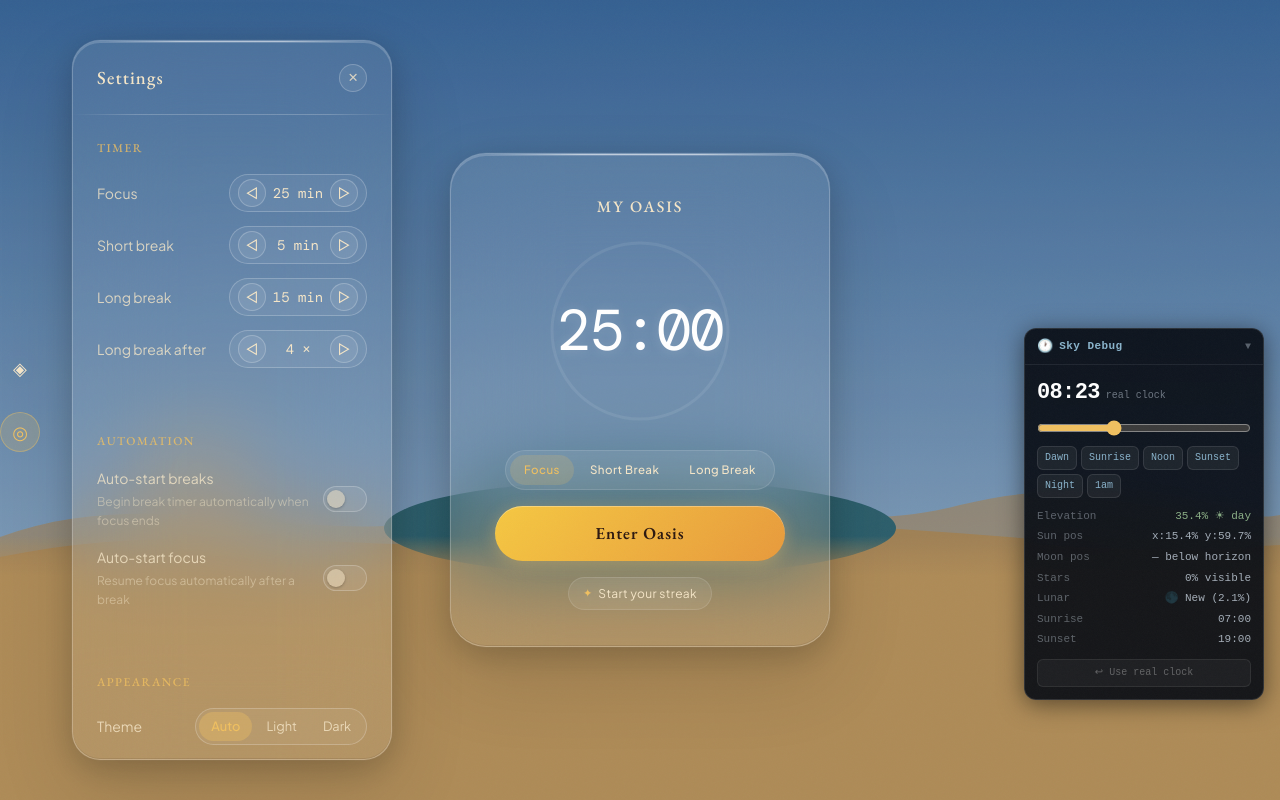
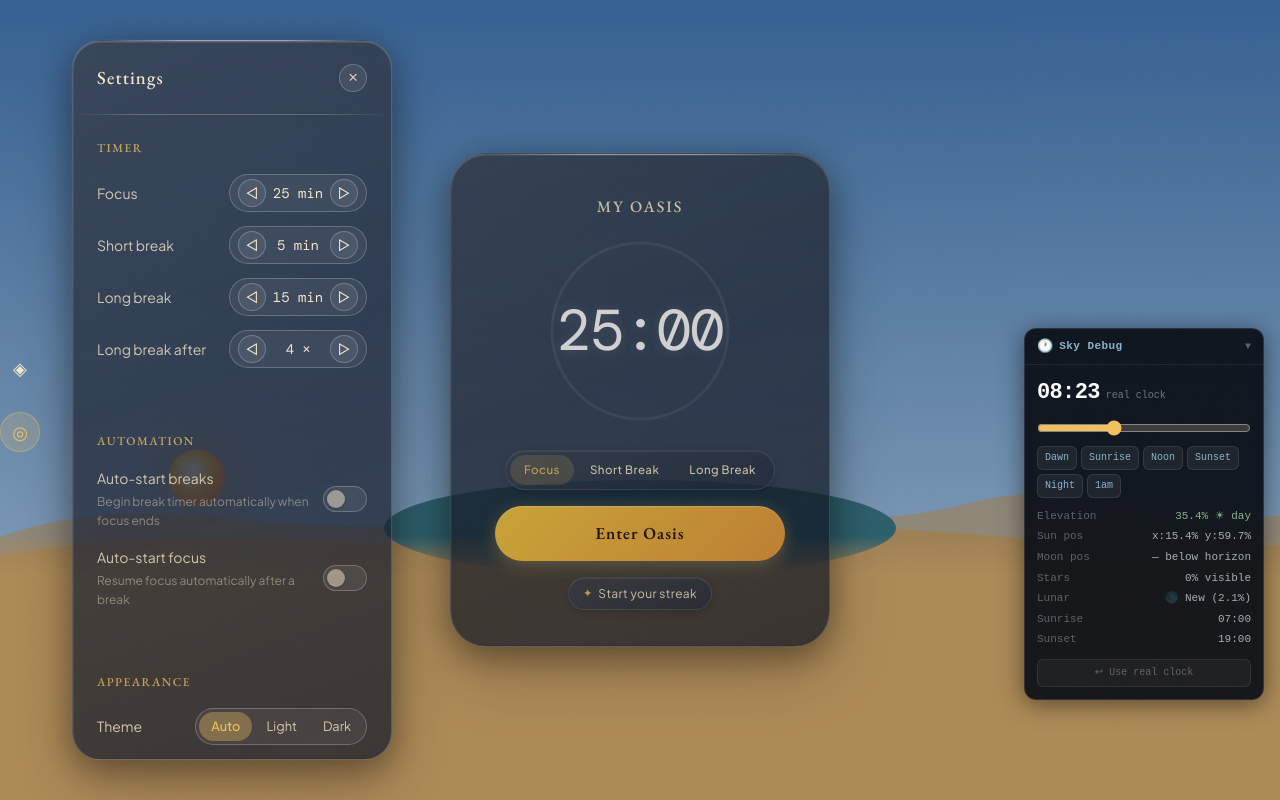
Before and after one commit to muadzyamani/oasis, a React (Vite) app: page / in a window 1280 px wide. Both pictures are taken after a click on the button "Settings". Built offline with nearby package versions, Linux system fonts and the light colour scheme; a web font is replaced by a local one.

Commit message:
Bugfix: Fixing water/background texture glitch

```diff
--- a/src/components/overlays/SettingsPanel.tsx
+++ b/src/components/overlays/SettingsPanel.tsx
@@ -6,7 +6,7 @@
    ========================================================================== */
 
 import { useEffect, useRef } from 'react'
-import { AnimatePresence, motion } from 'framer-motion'
+import { motion } from 'framer-motion'
 import { TimerSection } from './settings/TimerSection'
 import { AutomationSection } from './settings/AutomationSection'
 import { AppearanceSection } from './settings/AppearanceSection'
@@ -46,11 +46,8 @@ const panelVariants = {
   },
 }
 
-const backdropVariants = {
-  hidden: { opacity: 0 },
-  visible: { opacity: 1, transition: { duration: 0.22 } },
-  exit: { opacity: 0, transition: { duration: 0.18 } },
-}
+/* Backdrop fades purely via CSS — no Framer Motion mount/unmount */
+const backdropTransition = 'opacity 0.22s ease'
 
 /* ── Divider ───────────────────────────────────────────────────────────────── */
 function Divider() {
@@ -89,30 +86,34 @@ export function SettingsPanel({ open, onClose }: SettingsPanelProps) {
   }, [open])
 
   return (
-    <AnimatePresence>
-      {open && (
     <>
-          {/* ── Backdrop ── */}
-          <motion.div
-            key="settings-backdrop"
-            variants={backdropVariants}
-            initial="hidden"
-            animate="visible"
-            exit="exit"
-            onClick={onClose}
+      {/*
+       * ── Backdrop ──
+       * Always in DOM. CSS opacity + pointer-events control visibility.
+       * Avoids compositor tree re-promotion on mount that flashes scene layers.
+       */}
+      <div
+        onClick={open ? onClose : undefined}
+        aria-hidden="true"
         style={{
           position: 'absolute',
           inset: 0,
           background: 'rgba(0,0,0,0.18)',
           zIndex: 'var(--z-overlay-backdrop)' as unknown as number,
           cursor: 'pointer',
+          opacity: open ? 1 : 0,
+          pointerEvents: open ? 'auto' : 'none',
+          transition: backdropTransition,
         }}
-            aria-hidden="true"
       />
 
-          {/* ── Panel ── */}
+      {/*
+       * ── Panel ──
+       * Always in DOM. Framer Motion animates x/opacity/scale only.
+       * The compositor layer for backdrop-filter is registered at startup,
+       * not on open, so no sibling layers are re-promoted when the panel appears.
+       */}
       <motion.div
-            key="settings-panel"
         ref={panelRef}
         role="dialog"
         aria-modal="true"
@@ -120,8 +121,7 @@ export function SettingsPanel({ open, onClose }: SettingsPanelProps) {
         tabIndex={-1}
         variants={panelVariants}
         initial="hidden"
-            animate="visible"
-            exit="exit"
+        animate={open ? 'visible' : 'hidden'}
         style={{
           position: 'absolute',
           /* Sit just to the right of the 72px-wide NavigationRail */
@@ -134,6 +134,8 @@ export function SettingsPanel({ open, onClose }: SettingsPanelProps) {
           outline: 'none',
           display: 'flex',
           flexDirection: 'column',
+          pointerEvents: open ? 'auto' : 'none',
+          visibility: open ? 'visible' : 'hidden',
         }}
       >
         {/* Glass surface */}
@@ -248,7 +250,5 @@ export function SettingsPanel({ open, onClose }: SettingsPanelProps) {
         </div>
       </motion.div>
     </>
-      )}
-    </AnimatePresence>
   )
 }
--- a/src/components/scene/GroundLayer.tsx
+++ b/src/components/scene/GroundLayer.tsx
@@ -1,4 +1,3 @@
-import { motion } from 'framer-motion'
 import type { TimeOfDay } from '@/types/growth.types'
 import { SCENE_COLORS } from '@/engines/ambientEngine'
 
@@ -13,42 +12,46 @@ export function GroundLayer({ timeOfDay }: GroundLayerProps) {
     <>
       {/* Far dune silhouettes */}
       <div className="absolute left-0 right-0" style={{ bottom: '28%', zIndex: 2, marginBottom: -1 }}>
-        <motion.svg
+        <svg
           viewBox="0 0 1440 120" preserveAspectRatio="none"
           style={{ width: '100%', height: 120, display: 'block' }}
-          animate={{ opacity: 1 }}
         >
-          <motion.path
+          <path
             d="M0,80 C180,20 360,100 540,55 C720,10 900,90 1080,48 C1260,8 1380,70 1440,58 L1440,120 L0,120Z"
-            animate={{ fill: colors.groundFar }}
-            transition={{ duration: 4, ease: 'easeInOut' }}
+            fill={colors.groundFar}
             fillOpacity="0.55"
+            style={{ transition: 'fill 4s ease-in-out' }}
           />
-          <motion.path
+          <path
             d="M0,100 C240,55 480,110 720,78 C960,46 1200,102 1440,88 L1440,120 L0,120Z"
-            animate={{ fill: colors.groundFar }}
-            transition={{ duration: 4, ease: 'easeInOut' }}
+            fill={colors.groundFar}
             fillOpacity="0.75"
+            style={{ transition: 'fill 4s ease-in-out' }}
           />
-        </motion.svg>
+        </svg>
       </div>
 
       {/* Near ground plane */}
-      <motion.div
+      <div
         className="absolute left-0 right-0 bottom-0"
-        style={{ height: '28%', zIndex: 4 }}
-        animate={{ backgroundColor: colors.groundColor }}
-        transition={{ duration: 4, ease: 'easeInOut' }}
+        style={{
+          height: '28%',
+          zIndex: 4,
+          backgroundColor: colors.groundColor,
+          transition: 'background-color 4s ease-in-out',
+        }}
       />
 
       {/* Ground-sky blend at top of ground */}
-      <motion.div
+      <div
         className="absolute left-0 right-0"
-        style={{ bottom: '28%', height: 40, zIndex: 4 }}
-        animate={{
+        style={{
+          bottom: '28%',
+          height: 40,
+          zIndex: 4,
           background: `linear-gradient(to bottom, transparent, ${colors.groundColor})`,
+          transition: 'background 4s ease-in-out',
         }}
-        transition={{ duration: 4, ease: 'easeInOut' }}
       />
     </>
   )
--- a/src/components/scene/OasisScene.tsx
+++ b/src/components/scene/OasisScene.tsx
@@ -19,7 +19,11 @@ export function OasisScene({ atmosphere, oasis, newElementId, preview, previewPr
   const { timeOfDay, sessionActive, sessionProgress, isBreak } = atmosphere
 
   return (
-    <div className="absolute inset-0 overflow-hidden" aria-hidden="true">
+    <div
+      className="absolute inset-0 overflow-hidden"
+      aria-hidden="true"
+      style={{ willChange: 'transform' }}
+    >
       {/* Layer 1: Continuous sky — sun arc, moon phase, stars */}
       <SkyLayer atmosphere={atmosphere} />
 
--- a/src/components/scene/WaterLayer.tsx
+++ b/src/components/scene/WaterLayer.tsx
@@ -17,7 +17,7 @@ export function WaterLayer({ timeOfDay, sessionActive, tier }: WaterLayerProps)
   return (
     <div className="absolute left-0 right-0" style={{ top: '60%', height: '12%', zIndex: 3 }}>
       {/* Water band — elliptical pool */}
-      <motion.div
+      <div
         className="absolute left-1/2"
         style={{
           width: poolWidth,
@@ -25,9 +25,9 @@ export function WaterLayer({ timeOfDay, sessionActive, tier }: WaterLayerProps)
           transform: 'translateX(-50%)',
           borderRadius: '50%',
           overflow: 'hidden',
+          backgroundColor: waterColor,
+          transition: 'background-color 4s ease-in-out',
         }}
-        animate={{ backgroundColor: waterColor }}
-        transition={{ duration: 4, ease: 'easeInOut' }}
       >
         {/* Surface shimmer */}
         <motion.div
@@ -55,7 +55,7 @@ export function WaterLayer({ timeOfDay, sessionActive, tier }: WaterLayerProps)
             transition={{ repeat: Infinity, duration: rippleSpeed, ease: 'easeOut', delay: i * (rippleSpeed / 3) }}
           />
         ))}
-      </motion.div>
+      </div>
     </div>
   )
 }
--- a/src/components/ui/NavigationRail.tsx
+++ b/src/components/ui/NavigationRail.tsx
@@ -58,7 +58,6 @@ export function NavigationRail({ onStatsClick, onSettingsClick, isSettingsActive
               focus-visible:outline-none
             "
             style={{
-              backdropFilter: 'var(--glass-blur)',
               background: isActive ? 'rgba(240,192,96,0.18)' : 'transparent',
               border: isActive
                 ? '1px solid rgba(240,192,96,0.4)'
--- a/src/styles/globals.css
+++ b/src/styles/globals.css
@@ -131,33 +131,76 @@ body::after {
 }
 
 /* ==========================================================================
-   Utility classes (non-Tailwind, scene-specific)
+   Glass / Surface Materials — compositor-safe simulation
+   No backdrop-filter: avoids GPU compositor layer re-promotion that causes
+   scene elements to flash when glass panels enter or leave the DOM.
+
+   The frosted look is achieved with:
+     1. Deep semi-opaque dark base    — gives body and reads as "solid surface"
+     2. Warm frost gradient overlay   — simulates the diffused light of frosted glass
+     3. Inner rim / specular shadow   — inset highlights for Apple Glass depth
+     4. Deep ambient box-shadow       — physical lift off the scene
    ========================================================================== */
 
-/* Apple Glass — primary frosted surface */
+/* Apple Glass — primary surface */
 .glass-panel {
-  background: var(--glass-bg);
-  backdrop-filter: var(--glass-blur);
-  -webkit-backdrop-filter: var(--glass-blur);
-  border: 1px solid var(--glass-border);
-  box-shadow: var(--glass-shadow);
+  background:
+    /* Frost sheen — warm diffuse light across top */
+    linear-gradient(
+      160deg,
+      rgba(255, 248, 235, 0.13) 0%,
+      rgba(255, 248, 235, 0.05) 45%,
+      rgba(15, 25, 42, 0.0)  100%
+    ),
+    /* Deep base — gives opacity without blur */
+    rgba(14, 22, 38, 0.72);
+  border: 1px solid rgba(255, 255, 255, 0.16);
+  box-shadow:
+    /* Inner top rim — specular highlight */
+    0 1.5px 0 0 rgba(255, 255, 255, 0.18) inset,
+    /* Inner bottom rim — depth shadow */
+    0 -1px 0 0 rgba(0, 0, 0, 0.12) inset,
+    /* Inner left rim — side light */
+    1px 0 0 0 rgba(255, 255, 255, 0.07) inset,
+    /* Ambient lift — soft haze under panel */
+    0 8px 32px rgba(0, 0, 0, 0.36),
+    0 24px 64px rgba(0, 0, 0, 0.24),
+    /* Edge outline — 0.5px luminous border */
+    0 0 0 0.5px rgba(255, 255, 255, 0.08);
 }
 
-/* Apple Glass — dark-tinted variant */
+/* Apple Glass — dark-tinted variant (used for darker overlays) */
 .glass-panel-dark {
-  background: var(--glass-bg-dark);
-  backdrop-filter: var(--glass-blur);
-  -webkit-backdrop-filter: var(--glass-blur);
-  border: 1px solid var(--glass-border-dark);
-  box-shadow: var(--glass-shadow);
+  background:
+    linear-gradient(
+      160deg,
+      rgba(255, 248, 235, 0.07) 0%,
+      rgba(255, 248, 235, 0.02) 45%,
+      transparent 100%
+    ),
+    rgba(8, 14, 26, 0.82);
+  border: 1px solid rgba(255, 255, 255, 0.09);
+  box-shadow:
+    0 1.5px 0 0 rgba(255, 255, 255, 0.12) inset,
+    0 -1px 0 0 rgba(0, 0, 0, 0.18) inset,
+    0 8px 32px rgba(0, 0, 0, 0.42),
+    0 24px 64px rgba(0, 0, 0, 0.28),
+    0 0 0 0.5px rgba(255, 255, 255, 0.05);
 }
 
 /* Apple Glass — subtle secondary surface (nested panels, pills) */
 .glass-surface {
-  background: rgba(255, 255, 255, 0.06);
-  backdrop-filter: var(--glass-blur-medium);
-  -webkit-backdrop-filter: var(--glass-blur-medium);
-  border: 1px solid rgba(255, 255, 255, 0.12);
+  background:
+    linear-gradient(
+      160deg,
+      rgba(255, 255, 255, 0.10) 0%,
+      rgba(255, 255, 255, 0.04) 100%
+    ),
+    rgba(20, 32, 52, 0.55);
+  border: 1px solid rgba(255, 255, 255, 0.11);
+  box-shadow:
+    0 1px 0 0 rgba(255, 255, 255, 0.10) inset,
+    0 2px 8px rgba(0, 0, 0, 0.18);
 }
 
 .font-display {
--- a/src/styles/tokens.css
+++ b/src/styles/tokens.css
@@ -135,9 +135,9 @@
      ------------------------------------------------------------------------- */
   --z-scene: 0;
   --z-scene-top: 10;
-  --z-overlay-backdrop: 20;
-  --z-overlay: 30;
-  --z-widget: 40;
+  --z-widget: 20;
+  --z-overlay-backdrop: 30;
+  --z-overlay: 40;
   --z-nav: 50;
   --z-modal: 60;
   --z-toast: 70;
```
Lines whose indentation alone changed are shown as unchanged.
